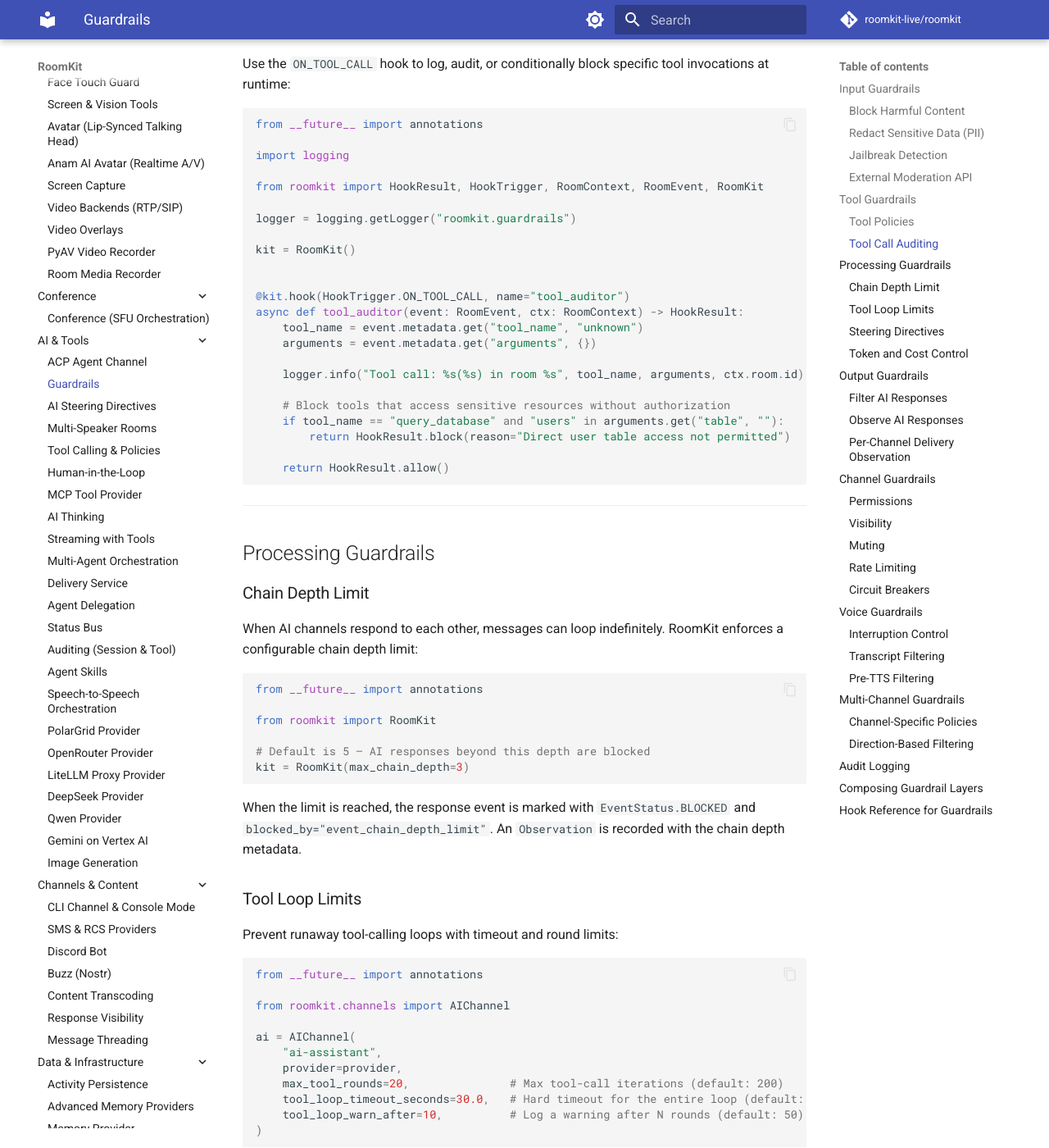
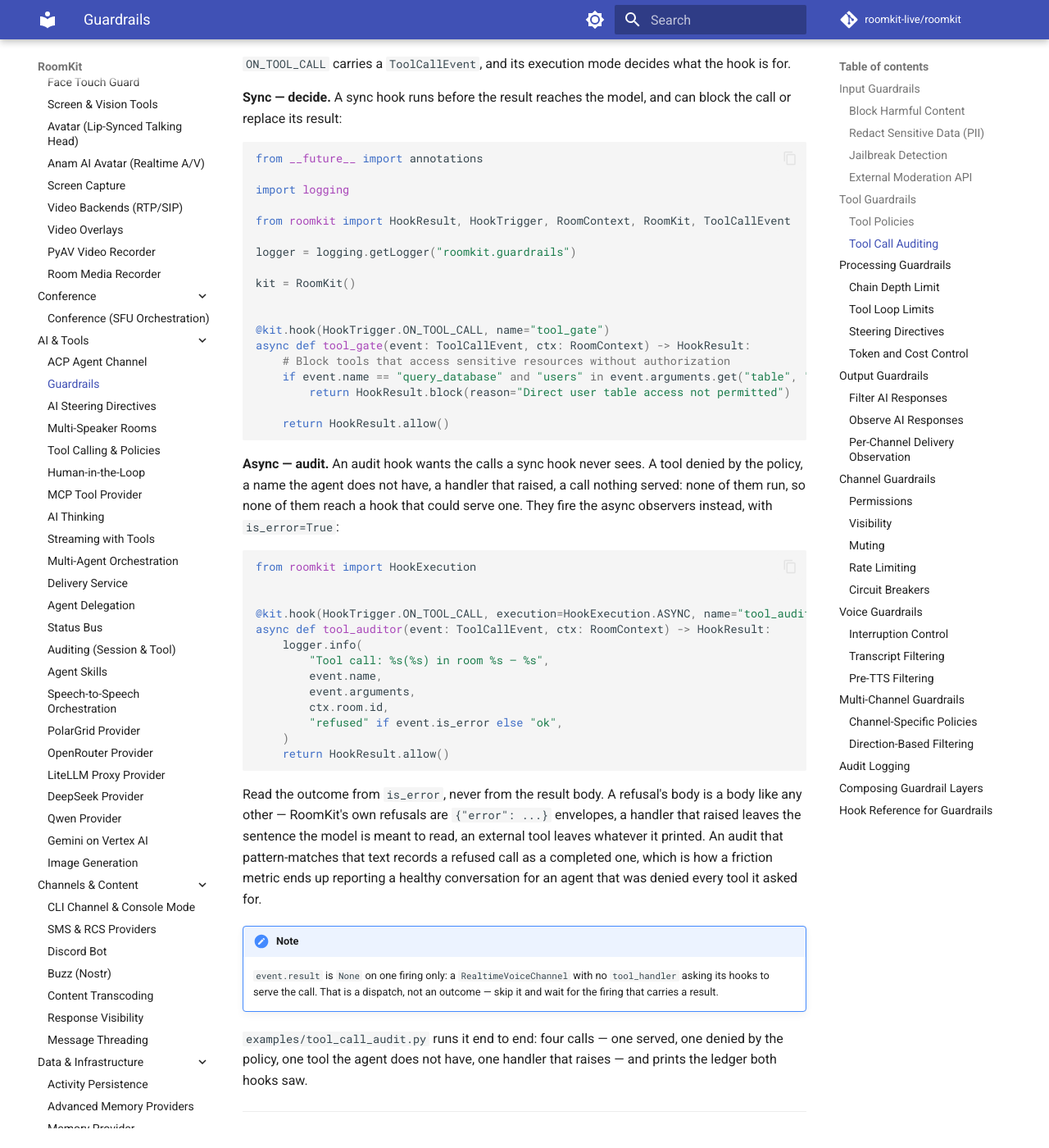
Before and after one commit to roomkit-live/roomkit-docs, an MkDocs documentation site: the page built from docs/guides/guardrails.md, in a window 1280 px wide and 1400 px high, scrolled down 4978 px. Shown: the whole window at 82% size. Built offline with MkDocs 1.6.1 and Material for MkDocs 9.7.7, drawn with Linux system fonts in a browser that asks for light colours; comment, search, counter and statistics services are not loaded; some of the changed text lies outside the part shown.

Commit message:
docs(tools): ON_TOOL_CALL sees refused calls, and is_error states the outcome

````diff
--- a/docs/guides/guardrails.md
+++ b/docs/guides/guardrails.md
@@ -219,33 +219,70 @@ See the [Tool Calling guide](tool-calling.md#tool-policy-access-control) for mor
 
 ### Tool Call Auditing
 
-Use the `ON_TOOL_CALL` hook to log, audit, or conditionally block specific tool invocations at runtime:
+`ON_TOOL_CALL` carries a `ToolCallEvent`, and its execution mode decides what
+the hook is for.
+
+**Sync — decide.** A sync hook runs before the result reaches the model, and
+can block the call or replace its result:
 
 ```python
 from __future__ import annotations
 
 import logging
 
-from roomkit import HookResult, HookTrigger, RoomContext, RoomEvent, RoomKit
+from roomkit import HookResult, HookTrigger, RoomContext, RoomKit, ToolCallEvent
 
 logger = logging.getLogger("roomkit.guardrails")
 
 kit = RoomKit()
 
 
-@kit.hook(HookTrigger.ON_TOOL_CALL, name="tool_auditor")
-async def tool_auditor(event: RoomEvent, ctx: RoomContext) -> HookResult:
-    tool_name = event.metadata.get("tool_name", "unknown")
-    arguments = event.metadata.get("arguments", {})
-
-    logger.info("Tool call: %s(%s) in room %s", tool_name, arguments, ctx.room.id)
-
+@kit.hook(HookTrigger.ON_TOOL_CALL, name="tool_gate")
+async def tool_gate(event: ToolCallEvent, ctx: RoomContext) -> HookResult:
     # Block tools that access sensitive resources without authorization
-    if tool_name == "query_database" and "users" in arguments.get("table", ""):
+    if event.name == "query_database" and "users" in event.arguments.get("table", ""):
         return HookResult.block(reason="Direct user table access not permitted")
 
     return HookResult.allow()
 ```
+
+**Async — audit.** An audit hook wants the calls a sync hook never sees. A tool
+denied by the policy, a name the agent does not have, a handler that raised, a
+call nothing served: none of them run, so none of them reach a hook that could
+serve one. They fire the async observers instead, with `is_error=True`:
+
+```python
+from roomkit import HookExecution
+
+
+@kit.hook(HookTrigger.ON_TOOL_CALL, execution=HookExecution.ASYNC, name="tool_auditor")
+async def tool_auditor(event: ToolCallEvent, ctx: RoomContext) -> HookResult:
+    logger.info(
+        "Tool call: %s(%s) in room %s — %s",
+        event.name,
+        event.arguments,
+        ctx.room.id,
+        "refused" if event.is_error else "ok",
+    )
+    return HookResult.allow()
+```
+
+Read the outcome from `is_error`, never from the result body. A refusal's body
+is a body like any other — RoomKit's own refusals are `{"error": ...}`
+envelopes, a handler that raised leaves the sentence the model is meant to
+read, an external tool leaves whatever it printed. An audit that pattern-matches
+that text records a refused call as a completed one, which is how a friction
+metric ends up reporting a healthy conversation for an agent that was denied
+every tool it asked for.
+
+!!! note
+    `event.result` is `None` on one firing only: a `RealtimeVoiceChannel` with
+    no `tool_handler` asking its hooks to serve the call. That is a dispatch,
+    not an outcome — skip it and wait for the firing that carries a result.
+
+`examples/tool_call_audit.py` runs it end to end: four calls — one served, one
+denied by the policy, one tool the agent does not have, one handler that raises
+— and prints the ledger both hooks saw.
 
 ---
 
@@ -849,7 +886,8 @@ Each layer is independent and composable. Add or remove hooks without changing t
 | Hook Trigger | Execution | Can Block/Modify | Use Case |
 |---|---|---|---|
 | `BEFORE_BROADCAST` | Sync | Yes | Input filtering, output filtering, PII redaction, jailbreak detection |
-| `ON_TOOL_CALL` | Sync | Yes | Tool call auditing, conditional blocking |
+| `ON_TOOL_CALL` | Sync | Yes | Conditional blocking, result override |
+| `ON_TOOL_CALL` | Async | No | Tool call auditing — every call, refusals and failures included (`is_error`) |
 | `ON_TRANSCRIPTION` | Sync | Yes | Transcript filtering (noise, filler words) |
 | `BEFORE_TTS` | Sync | Yes | Text sanitization before speech synthesis |
 | `ON_AI_RESPONSE` | Async | No | AI response monitoring, latency tracking |
````
Also changed, not shown: docs/features.md (+2 -1 lines), docs/guides/tool-calling.md (+7 -0 lines).
